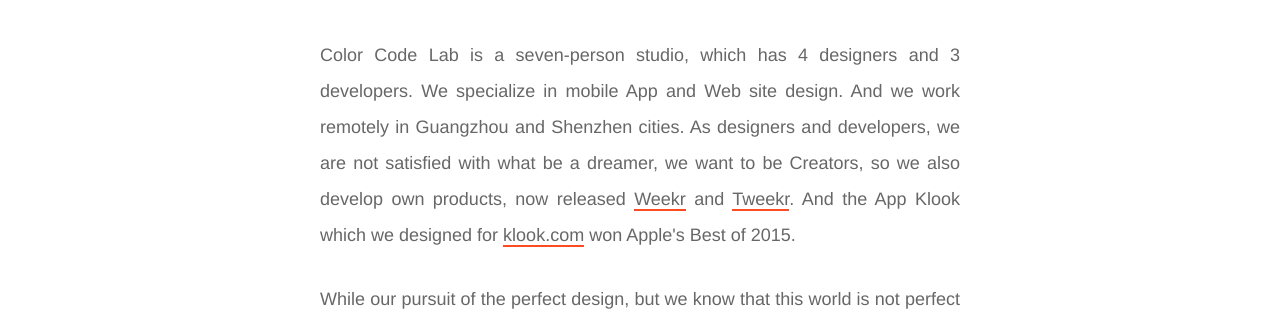
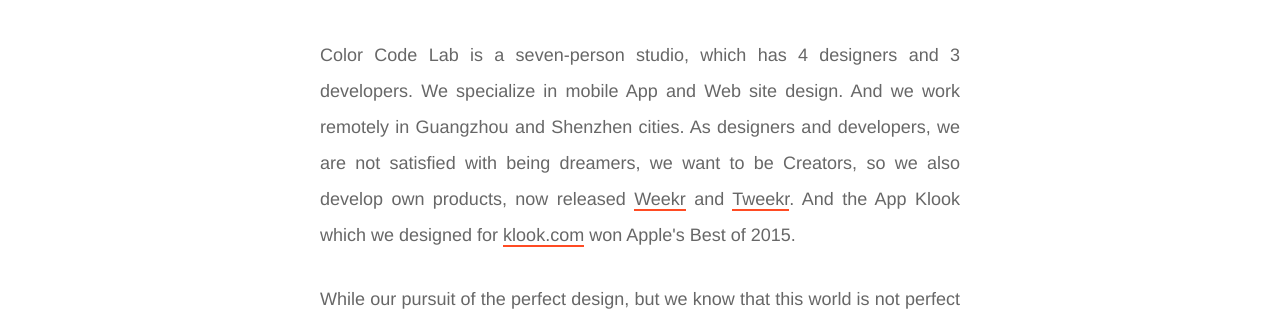
Before and after one commit to Cee/ColorCode, a plain HTML site: page ourstory.html in a window 1280 px wide. Shown: the part 245-567 px from the top of the page. Drawn offline with nearby package versions, Linux system fonts and the light colour scheme.

Commit message:
修改英文语法错误

```diff
--- a/ourstory.html
+++ b/ourstory.html
@@ -65,7 +65,7 @@
 				<div class="quote-content">“ It's very easy to be different, but very difficult to be better. ”</div>
 				<div class="quote-author">by Jonathan Ive</div>
 				<div class="intro">
-					<p>Color Code Lab is a seven-person studio, which has 4 designers and 3 developers. We specialize in mobile App and Web site design. And we work remotely in Guangzhou and Shenzhen cities. As designers and developers, we are not satisfied with what be a dreamer, we want to be Creators, so we also develop own products, now released <a href="http://weekr.me" target="_blank">Weekr</a> and <a href="tweekr.html" target="_blank">Tweekr</a>. And the App Klook which we designed for <a href="http://klook.com" target="_blank">klook.com</a> won Apple's <strong>Best of 2015</strong>.</p>
+					<p>Color Code Lab is a seven-person studio, which has 4 designers and 3 developers. We specialize in mobile App and Web site design. And we work remotely in Guangzhou and Shenzhen cities. As designers and developers, we are not satisfied with being dreamers, we want to be Creators, so we also develop own products, now released <a href="http://weekr.me" target="_blank">Weekr</a> and <a href="tweekr.html" target="_blank">Tweekr</a>. And the App Klook which we designed for <a href="http://klook.com" target="_blank">klook.com</a> won Apple's <strong>Best of 2015</strong>.</p>
 					<p>While our pursuit of the perfect design, but we know that this world is not perfect and there is no best, So we make things "<strong>Be Better</strong>"!</p>
 				</div>
 			</div>
```
